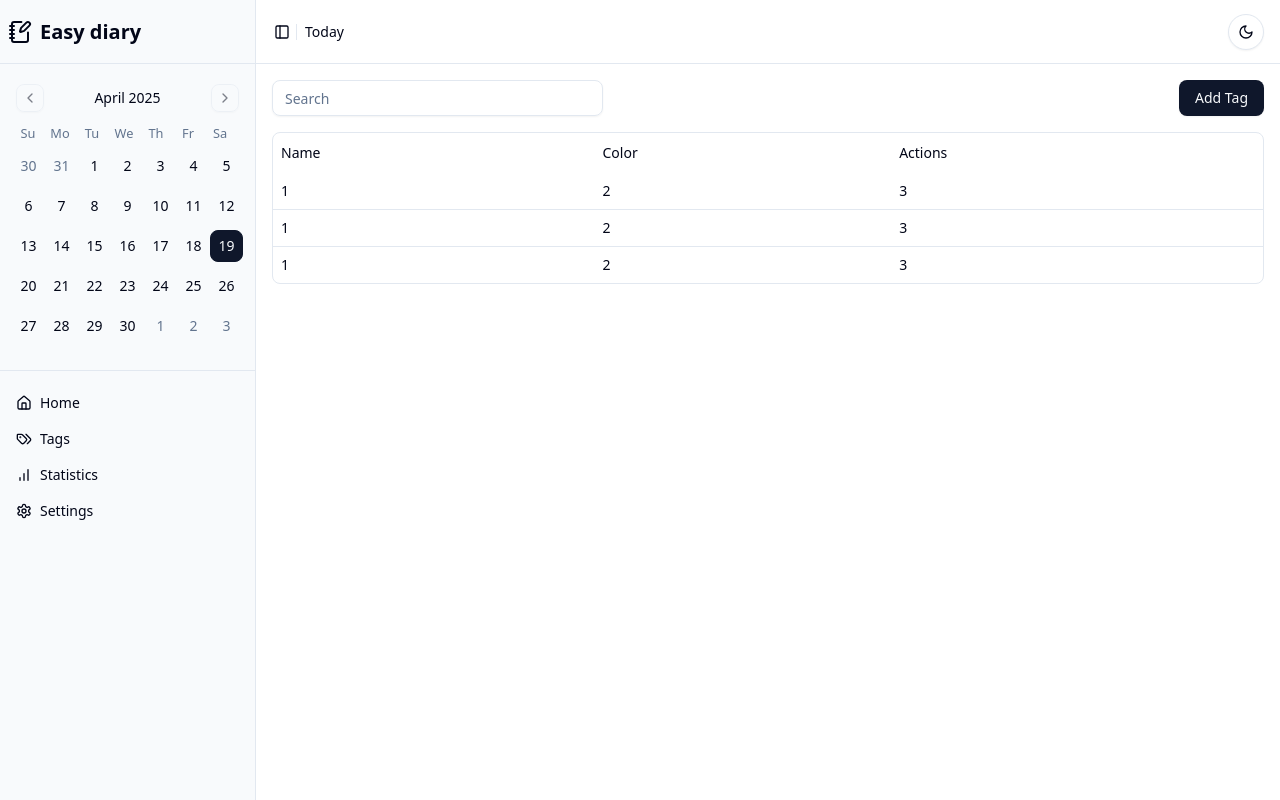
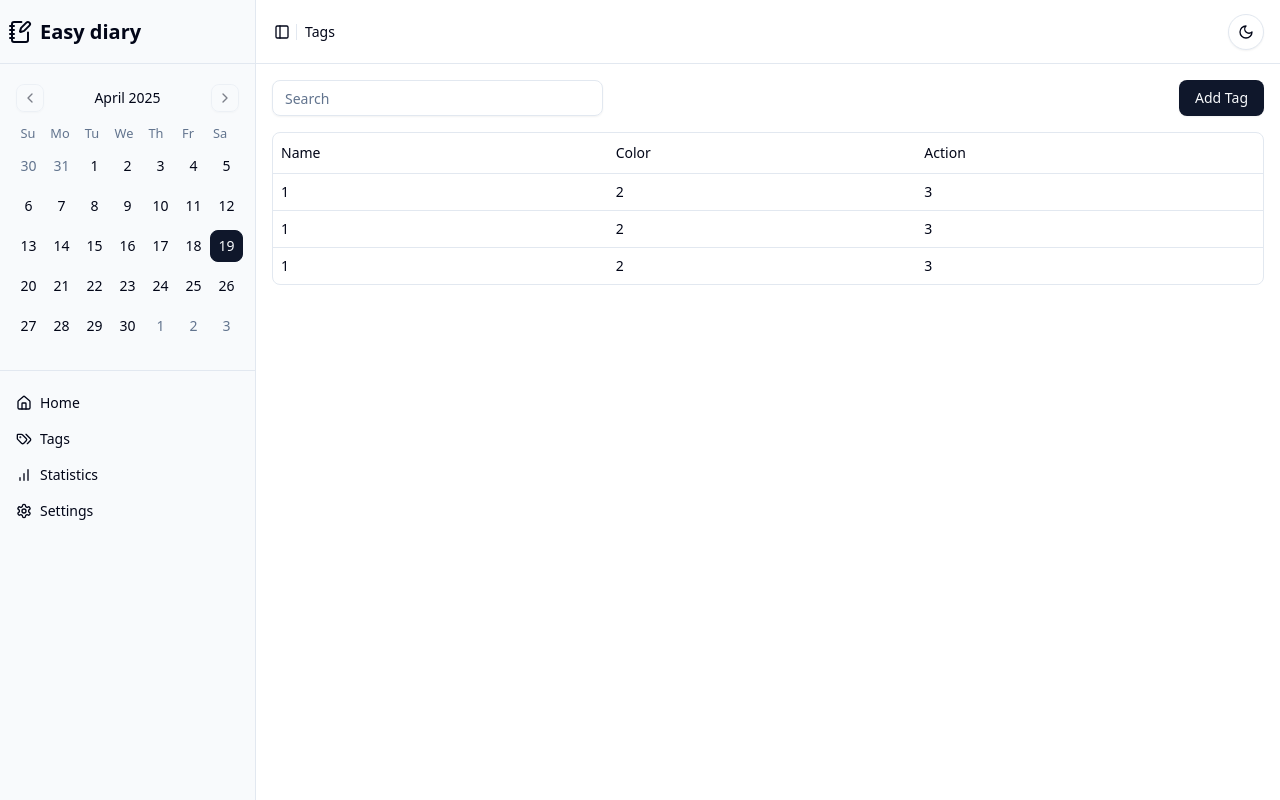
Before and after one commit to mist941/easy-diary, a Next.js app in the folder frontend/: page /tags in a window 1280 px wide. Built offline with nearby package versions, Linux system fonts and the light colour scheme.

Commit message:
Enhance MainTemplate to include dynamic breadcrumbs based on the current pathname and update TagsTable header to correct 'Actions' to 'Action'.

```diff
--- a/frontend/src/components/layouts/MainTemplate/MainTemplate.tsx
+++ b/frontend/src/components/layouts/MainTemplate/MainTemplate.tsx
@@ -17,6 +17,7 @@ import { Separator } from '@/components/ui/Separator/Separator';
 import { ThemeToggle } from '@/features/theme/components/ThemeToggle';
 import useCurrentSelectedDateStore from '@/store/currentSelectedDateStore';
 import { getHumanReadableDate } from '@/utils/time';
+import { usePathname } from 'next/navigation';
 
 interface MainTemplateProps {
   children: React.ReactNode;
@@ -25,6 +26,15 @@ interface MainTemplateProps {
 function MainTemplate({ children }: MainTemplateProps) {
   const { date } = useCurrentSelectedDateStore();
   const formattedDate = getHumanReadableDate(date);
+  const pathname = usePathname();
+
+  const getBreadcrumbs = () => {
+    if (pathname === '/') {
+      return <BreadcrumbPage>{formattedDate}</BreadcrumbPage>;
+    }
+
+    return pathname.replace('/', '');
+  };
 
   return (
     <SidebarProvider>
@@ -40,7 +50,9 @@ function MainTemplate({ children }: MainTemplateProps) {
             <Breadcrumb>
               <BreadcrumbList>
                 <BreadcrumbItem>
-                  <BreadcrumbPage>{formattedDate}</BreadcrumbPage>
+                  <BreadcrumbPage className="first-letter:uppercase">
+                    {getBreadcrumbs()}
+                  </BreadcrumbPage>
                 </BreadcrumbItem>
               </BreadcrumbList>
             </Breadcrumb>
--- a/frontend/src/features/tags/components/TagsTable.tsx
+++ b/frontend/src/features/tags/components/TagsTable.tsx
@@ -12,9 +12,11 @@ function TagsTable() {
     <div className="rounded-md border">
       <Table>
         <TableHeader>
-          {['Name', 'Color', 'Actions'].map((header) => (
-            <TableHead key={header}>{header}</TableHead>
-          ))}
+          <TableRow>
+            {['Name', 'Color', 'Action'].map((header) => {
+              return <TableHead key={header}>{header}</TableHead>;
+            })}
+          </TableRow>
         </TableHeader>
         <TableBody>
           {['1', '2', '3'].length ? (
```
